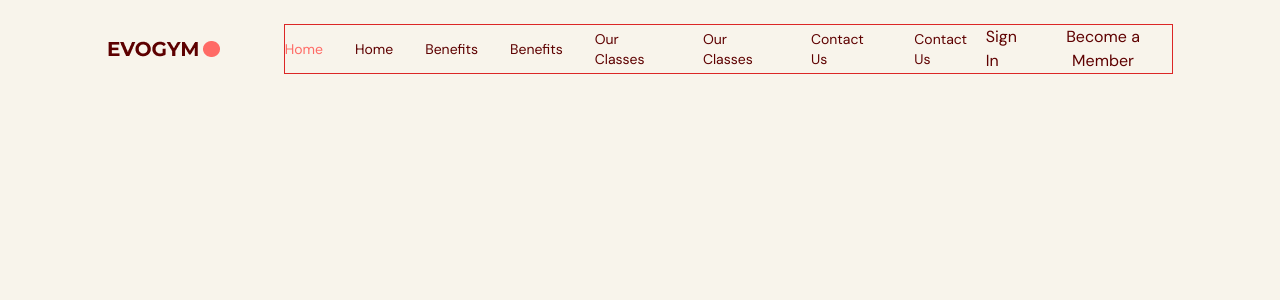
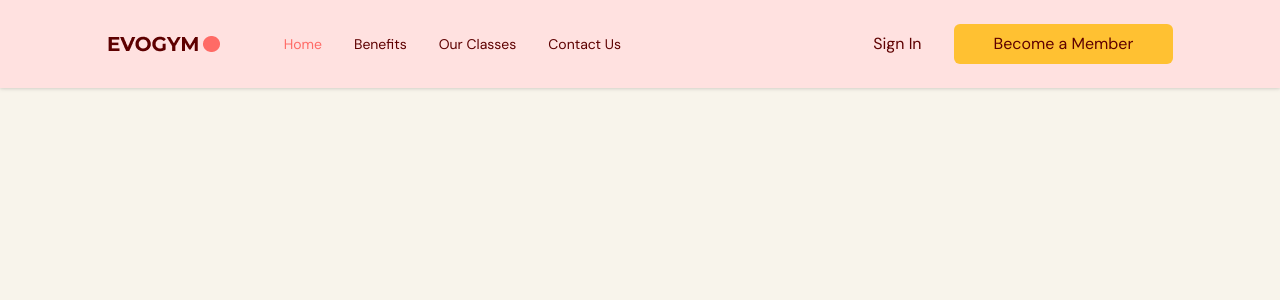
Before and after one commit to danesh-tolani/typescript-project, a React (Vite) app: page / in a window 1280 px wide. Shown: the top 300 px of the page. Built offline with nearby package versions, Linux system fonts and the light colour scheme.

Commit message:
added mobile responsiveness in navbar

```diff
--- a/src/App.tsx
+++ b/src/App.tsx
@@ -1,5 +1,5 @@
 import Navbar from "@/scenes/navbar"
-import { useState } from "react"
+import { useEffect, useState } from "react"
 import { SelectedPage } from "@/shared/types"
 
 
@@ -7,10 +7,27 @@
 function App() {
 
   const [selectedPage, setSelectedPage] = useState<SelectedPage>(SelectedPage.Home)
+  const [isTopOfPage, setIsTopOfPage] = useState<boolean>(true);
+
+  useEffect(() => {
+    const handleScroll = () => {
+      if(window.scrollY === 0) {  // you are at the top of the page
+        setIsTopOfPage(true)
+        setSelectedPage(SelectedPage.Home)
+      }
+      if(window.scrollY !== 0) {
+        setIsTopOfPage(false)
+      }
+    }
+
+    window.addEventListener("scroll", handleScroll)
+    return () => window.removeEventListener("scroll", handleScroll)
+  }, [])
+
 
   return (
     <div className="app bg-gray-20">
-      <Navbar selectedPage={selectedPage} setSelectedPage={setSelectedPage}/>
+      <Navbar selectedPage={selectedPage} setSelectedPage={setSelectedPage} isTopOfPage={isTopOfPage}/>
     </div>
   )
 }
--- /dev/null
+++ b/src/hooks/useMediaQuery.ts
@@ -0,0 +1,19 @@
+import { useState, useEffect } from "react";
+
+const useMediaQuery = (query: string) => {
+  const [matches, setMatches] = useState(false);
+
+  useEffect(() => {
+    const media = window.matchMedia(query);
+    if (media.matches !== matches) {
+      setMatches(media.matches);
+    }
+    const listener = () => setMatches(media.matches);
+    window.addEventListener("resize", listener);
+    return () => window.removeEventListener("resize", listener);
+  }, [matches, query]);
+
+  return matches;
+};
+
+export default useMediaQuery;
--- a/src/scenes/navbar/index.tsx
+++ b/src/scenes/navbar/index.tsx
@@ -3,20 +3,27 @@
 import Logo from "@/assets/Logo.png"
 import Link from "./Link"
 import { SelectedPage } from "@/shared/types"
+import useMediaQuery from "@/hooks/useMediaQuery"
+import ActionButton from "@/shared/ActionButton"
 
 type Props = {
   selectedPage: SelectedPage,
-  setSelectedPage: (value: SelectedPage) => void
+  setSelectedPage: (value: SelectedPage) => void,
+  isTopOfPage: boolean
 }
 
-const Navbar = ({selectedPage, setSelectedPage}: Props) => {
+const Navbar = ({selectedPage, setSelectedPage, isTopOfPage}: Props) => {
+
+    const [isMenuToggled, setIsMenuToggled] = useState<boolean>(false)
 
     const flexBetween = "flex items-center justify-between"
+    const isAboveMediumScreens = useMediaQuery("(min-width: 1060px)")
+    const navbarBackground = isTopOfPage ? "bg-primary-100 drop-shadow" : ""
 
   return (
     <nav>
         <div
-            className={`${flexBetween} fixed top-0 z-30 w-full py-6`}
+            className={`${navbarBackground} ${flexBetween} fixed top-0 z-30 w-full py-6`}
         >
           <div  className={`${flexBetween} mx-auto w-5/6`}>
             <div className={`${flexBetween} w-full gap-16`}>
@@ -25,21 +32,51 @@
               <img src={Logo} alt="logo" />
 
               {/* Right Side */}
-              <div className={`${flexBetween} w-full border border-red-600`}>
+              {isAboveMediumScreens ? (
+
+                <div className={` ${flexBetween} w-full `}>
                 <div className={`${flexBetween} gap-8 text-sm`}>
-                  <Link page="Home" selectedPage={selectedPage} setSelectedPage={setSelectedPage}/>Home
-                  <Link page="Benefits" selectedPage={selectedPage} setSelectedPage={setSelectedPage}/>Benefits
-                  <Link page="Our Classes" selectedPage={selectedPage} setSelectedPage={setSelectedPage}/>Our Classes
-                  <Link page="Contact Us" selectedPage={selectedPage} setSelectedPage={setSelectedPage}/>Contact Us
+                  <Link page="Home" selectedPage={selectedPage} setSelectedPage={setSelectedPage}/>
+                  <Link page="Benefits" selectedPage={selectedPage} setSelectedPage={setSelectedPage}/>
+                  <Link page="Our Classes" selectedPage={selectedPage} setSelectedPage={setSelectedPage}/>
+                  <Link page="Contact Us" selectedPage={selectedPage} setSelectedPage={setSelectedPage}/>
                 </div>
-                <div className={`${flexBetween} gap-8f`}>
+                <div className={`${flexBetween} gap-8`}>
                   <p>Sign In</p>
-                  <button>Become a Member</button>
+                  <ActionButton setSelectedPage={setSelectedPage}>Become a Member</ActionButton>
                 </div>
               </div>
+              ) : (
+                <button className="rounded-full bg-secondary-500 p-2"
+                onClick={() => setIsMenuToggled(!isMenuToggled)}>
+                  <Bars3Icon className="h-6 w-6 text-white"/>
+                </button>
+              )
+              }
             </div>
           </div>
         </div>
+
+        {/* Mobile Menu Modal */}
+        {!isAboveMediumScreens && isMenuToggled && (
+          <div className="fixed right-0 bottom-0 z-40 h-full w-[300px] bg-primary-100 drop-shadow-xl">
+
+            {/* Close Icon */}
+            <div className="flex justify-end p-12">
+              <button onClick={() => setIsMenuToggled(!isMenuToggled)}>
+                <XMarkIcon className="h-6 w-6 text-gray-400"/>
+              </button>
+            </div>
+
+            {/* Mobile Menu Items */}
+            <div className="ml-[33%] flex flex-col gap-10 text-2xl">
+                  <Link page="Home" selectedPage={selectedPage} setSelectedPage={setSelectedPage}/>
+                  <Link page="Benefits" selectedPage={selectedPage} setSelectedPage={setSelectedPage}/>
+                  <Link page="Our Classes" selectedPage={selectedPage} setSelectedPage={setSelectedPage}/>
+                  <Link page="Contact Us" selectedPage={selectedPage} setSelectedPage={setSelectedPage}/>
+                </div>
+          </div>
+        )}
     </nav>
   )
 }
--- /dev/null
+++ b/src/shared/ActionButton.tsx
@@ -0,0 +1,20 @@
+import AnchorLink from "react-anchor-link-smooth-scroll"
+import { SelectedPage } from "./types";
+
+type Props = {
+    children: React.ReactNode;
+    setSelectedPage: (value: SelectedPage) => void;
+}
+
+const ActionButton = ({children, setSelectedPage}: Props) => {
+  return (
+    <AnchorLink className="rounded-md bg-secondary-500 px-10 py-2 hover:bg-primary-500 hover:text-white"
+        onClick={() => setSelectedPage(SelectedPage.ContactUs)}
+        href={`#${SelectedPage.ContactUs}`}
+    >
+        {children}
+    </AnchorLink>
+  )
+}
+
+export default ActionButton
```
